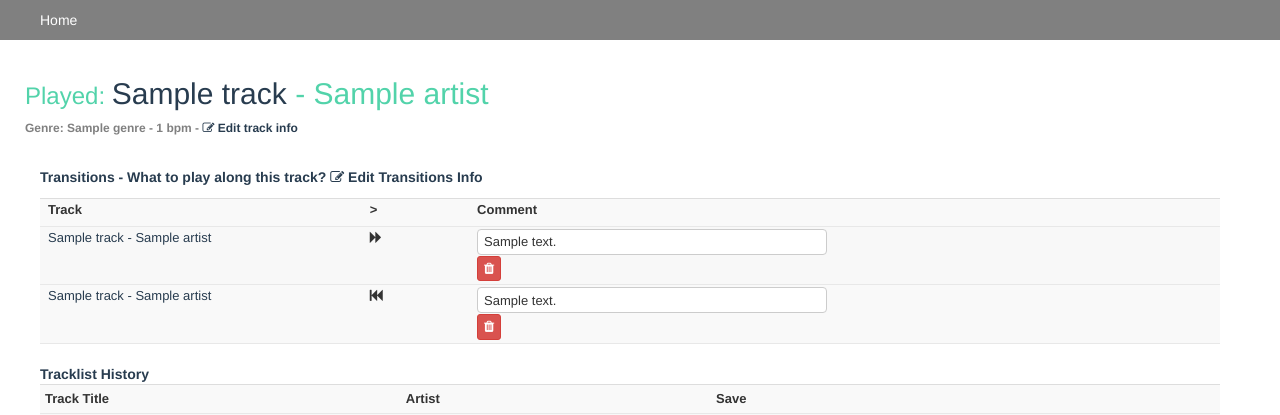
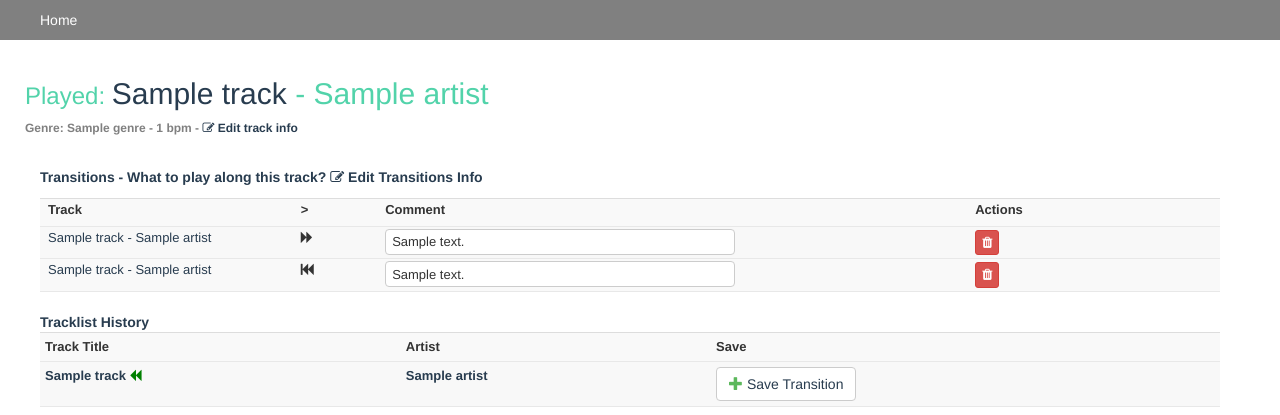
Before and after one commit to rubicontext/rubitrack, a Django app: page /track/history_editing/1 in a window 1280 px wide. Shown: the part 66-481 px from the top of the page. Run offline with Django 3.2, Linux system fonts and the light colour scheme; a user stored in the database is signed in; tables that the repository leaves empty hold one stand-in row (values such as "Sample post"); some libraries are stand-ins or nearby versions.

Commit message:
fix transitions blocks

```diff
--- a/rubitrack/track/templates/track/history_editing.html
+++ b/rubitrack/track/templates/track/history_editing.html
@@ -46,7 +46,7 @@
             <!-- <th style="padding:4px 8px; width:15%;">Artist</th> -->
             <th style="padding:4px 8px; width:5%;">></th>
             <th style="padding:4px 8px; width:35%;">Comment</th>
-            <!-- <th style="padding:4px 8px; width:15%;">Actions</th> -->
+            <th style="padding:4px 8px; width:15%;">Actions</th>
             <!-- <th style="padding:4px 8px; width:15%;">Genre/BPM</th> -->
         </tr>
         {% for currentTransition in transitionsAfter %}
@@ -56,8 +56,8 @@
             <td style="padding:2px 8px;"><i class="fa fa-forward"></i></td>
             <td style="padding:2px 8px;">
                 <input type="text" class="commentTransitionInput" size="40" value="{{ currentTransition.comment }}" transitionId="{{currentTransition.id}}" style="height:26px; font-size:13px; margin:0;"/><br>
-<!--             </td>
-            <td style="padding:2px 8px;"> -->
+            </td>
+            <td style="padding:2px 8px;">
                 <ul class="list-inline m-0" style="margin-bottom:0;">
  <!--                    <li class="list-inline-item" style="margin-right:2px;">
                         <a href="{% url 'history_editing_view' currentTransition.track_destination.id %}" target="_blank">
@@ -81,8 +81,8 @@
             <td style="padding:2px 8px;"><i class="fa fa-fast-backward"></i></td>
             <td style="padding:2px 8px;">
                 <input type="text" class="commentTransitionInput" size="40" value="{{ currentTransition.comment }}" transitionId="{{currentTransition.id}}" style="height:26px; font-size:13px; margin:0;"/><br>
-<!--             </td>
-            <td style="padding:2px 8px;"> -->
+            </td>
+            <td style="padding:2px 8px;">
                 <ul class="list-inline m-0" style="margin-bottom:0;">
 <!--                     <li class="list-inline-item" style="margin-right:2px;">
                         <a href="{% url 'history_editing_view' currentTransition.track_source.id %}" target="_blank">
```
